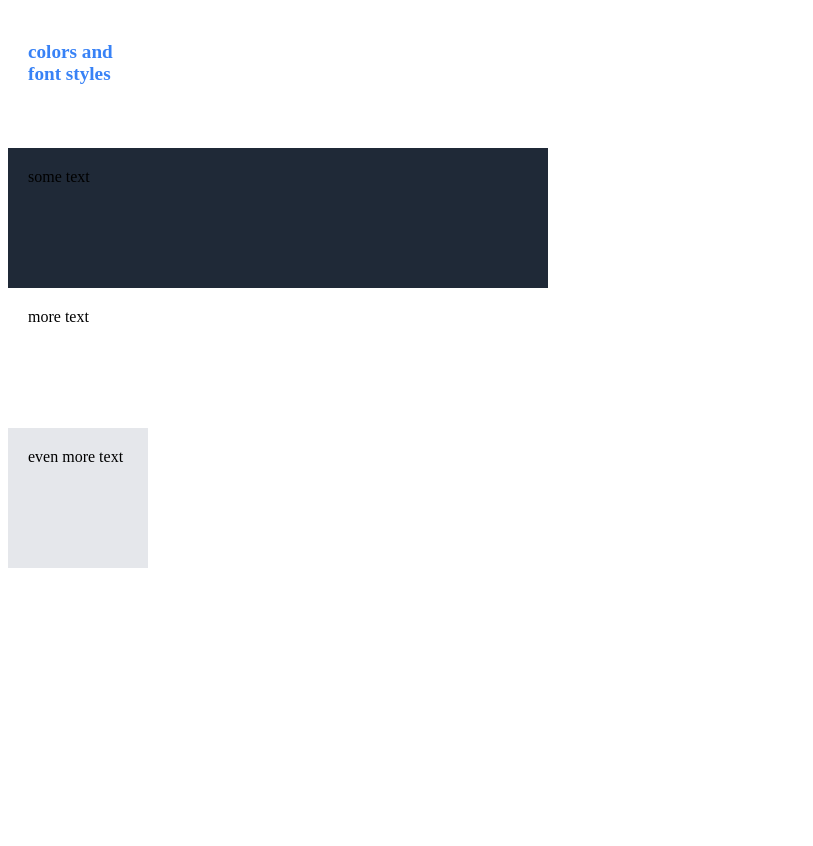
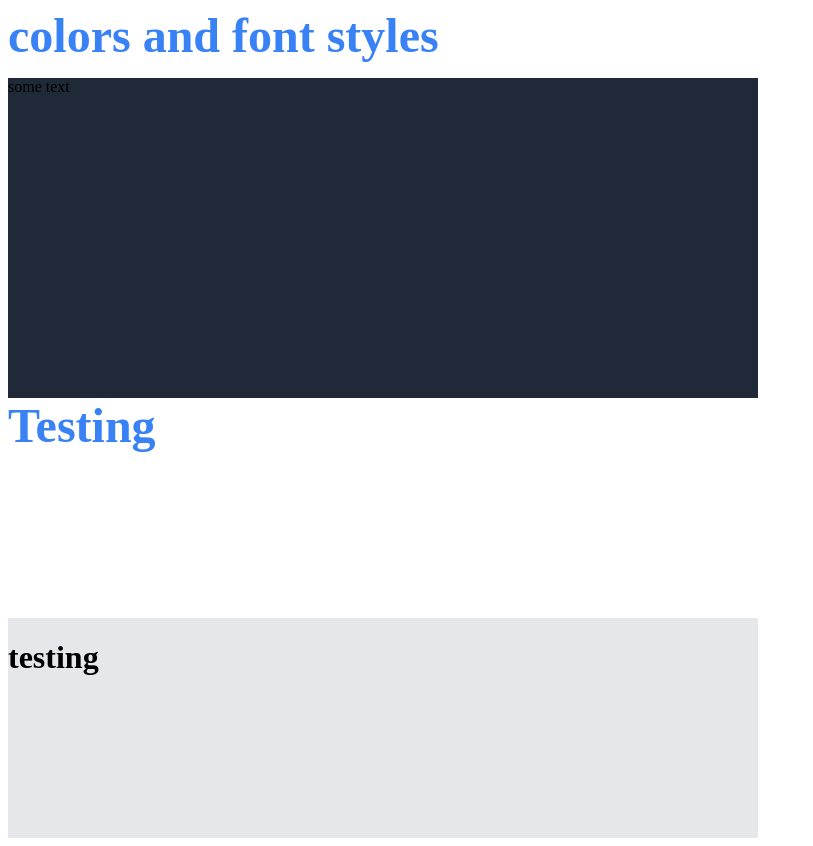
Before and after one commit to rebeccabuehler/Landing-page, a plain HTML site: page index.html in a window 1280 px wide. Shown: the whole page, without its empty margins (0-813 px from the left). Before the commit the page ends 800 px from the top, so only its background shows below. Drawn offline with Linux system fonts and the light colour scheme.

Commit message:
updating box sizes, and messing with the borders

```diff
--- a/index.html
+++ b/index.html
@@ -1,14 +1,25 @@
 <!DOCTYPE html>
 <html lang="en">
+
 <head>
     <meta charset="utf-8">
     <title>Landing Page</title>
-        <link rel ="stylesheet" href ="style.css">
+    <link rel="stylesheet" href="style.css">
 </head>
+
 <body>
-        <box-one><h1>colors and font styles</h1></box-one>
-        <box-two>some text</box-two>
-        <box-three>more text</box-three>
-        <box-four>even more text</box-four>
+    <box-one>
+        <b-text>colors and font styles</b-text>
+    </box-one>
+    <box-two>
+        some text
+    </box-two>
+    <box-three>
+        <b-text>Testing</b-text>
+    </box-three>
+    <box-four>
+        <h1>testing</h1>
+    </box-four>
 </body>
+
 </html>
--- a/style.css
+++ b/style.css
@@ -1,38 +1,39 @@
-h1{
+b-text{
     color: #3882F6;
-    font-size: larger;
+    font-size: 48px;
     font: hero;
+    font-weight: bold;
 }
 
 box-one{
     background-color: white;
-    padding: 20px;
-    height: 100px;
-    width: 100px;
+    padding-bottom: 20px;
+    height: 50px;
+    width: 700px;
     display: flex;
     flex-direction: column;
 }
 box-two{
     background-color: #1F2937;
-    padding: 20px;
-    height: 100px;
-    width: 500px;
+    padding-bottom: 20px;
+    height: 300px;
+    width: 750px;
     display: flex;
     flex-direction: column;
 }
 box-three{
     background-color: white;
-    padding: 20px;
-    height: 100px;
-    width: 100px;
+    padding-bottom: 20px;
+    height: 200px;
+    width: 700px;
     display: flex;
     flex-direction: column;
 }
 box-four{
     background-color: #E5E7EB;
-    padding: 20px;
-    height: 100px;
-    width: 100px;
+    padding-bottom: 20px;
+    height: 200px;
+    width: 750px;
     display: flex;
     flex-direction: column;
 }
```
Also changed, not shown: 1 other file. Lines whose indentation alone changed are shown as unchanged.
